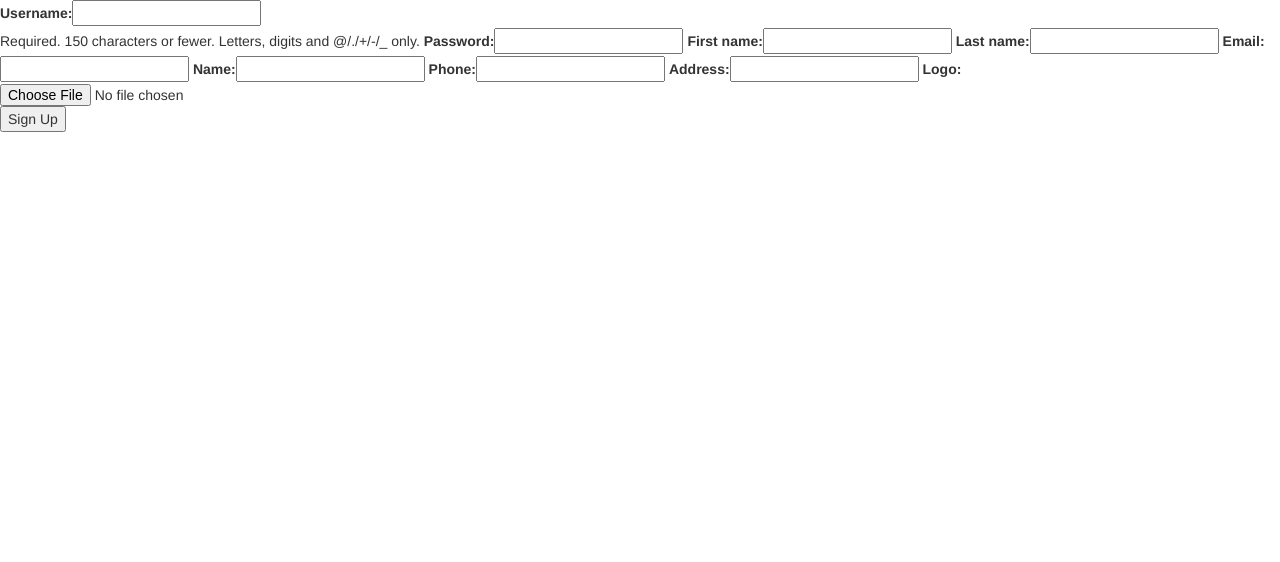
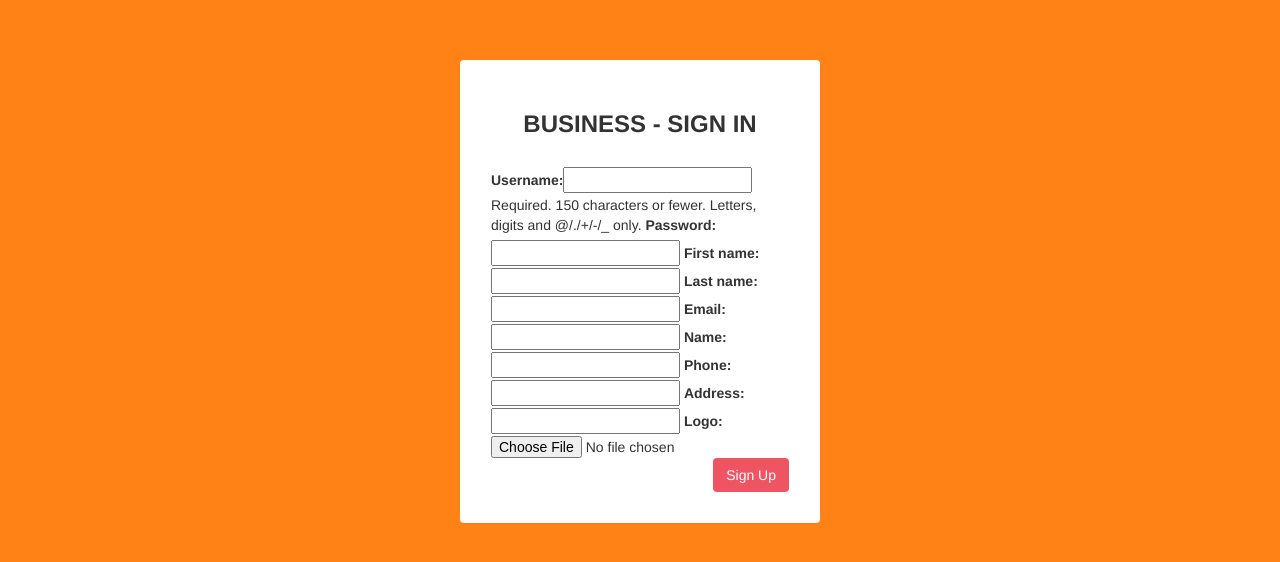
Before and after one commit to tzurch/fyideliver, a Django app: page /business/sign-up in a window 1280 px wide. Shown: the top 562 px of the page. Run offline with Django 3.2, Linux system fonts and the light colour scheme; some libraries are stand-ins or nearby versions.

Commit message:
sign up with bootstrap

```diff
--- a/fyideliver/urls.py
+++ b/fyideliver/urls.py
@@ -21,6 +21,11 @@ urlpatterns = [
     name = 'business-sign-up'),
   url(r'^business/$', views.business_home, name = 'business-home'),
 
+  url(r'^business/account/$',views.business_account, name = 'business-account'),
+  url(r'^business/product/$',views.business_product, name = 'business-product'),
+  url(r'^business/order/$',views.business_order, name = 'business-order'),
+  url(r'^business/report/$',views.business_report, name = 'business-report'),
+
   # sign in/ Sign Up sign out
   url(r'^api/social/', include('rest_framework_social_oauth2.urls')),
   # /convert-token (sign in/ sign up)
--- a/fyideliverapp/static/css/style.css
+++ b/fyideliverapp/static/css/style.css
@@ -0,0 +1,14 @@
+.bg-orange {
+  background-color: #FF8216;
+}
+
+.btn-pink {
+  color: white;
+  background-color: #EE5462;
+}
+
+.btn-pink:hover,
+.btn-pink:focus {
+  color: white;
+  background-color: #DA4F5D;
+}
--- a/fyideliverapp/templates/business/home.html
+++ b/fyideliverapp/templates/base.html
@@ -6,7 +6,7 @@
   <meta charset="UTF-8">
   <meta name="viewport" content="width=device-width, initial-scale=1.0">
   <meta http-equiv="X-UA-Compatible" content="ie=edge">
-  <title>Home Page</title>
+  <title>{% block title %}{% endblock %}</title>
 
   <link rel="stylesheet" href="{% static 'css/bootstrap.min.css' %}">
   <link rel="stylesheet" href="{% static 'css/style.css' %}">
@@ -14,7 +14,7 @@
   <script src="{% static 'js/bootstrap.min.js' %}"></script>
 </head>
 <body>
-    Business Page
-    <a href="{% url 'business-sign-out' %}">Log out</a>
+    {% block sidebar %}{% endblock %}
+    {% block page %}{% endblock %}
 </body>
 </html>
--- /dev/null
+++ b/fyideliverapp/templates/base_signup.html
@@ -0,0 +1,37 @@
+{% load staticfiles %}
+<!DOCTYPE html>
+
+<html lang="en">
+<head>
+  <meta charset="UTF-8">
+  <meta name="viewport" content="width=device-width, initial-scale=1.0">
+  <meta http-equiv="X-UA-Compatible" content="ie=edge">
+  <title>{% block title %}{% endblock %}</title>
+
+  <link rel="stylesheet" href="{% static 'css/bootstrap.min.css' %}">
+  <link rel="stylesheet" href="{% static 'css/style.css' %}">
+
+  <script src="{% static 'js/bootstrap.min.js' %}"></script>
+</head>
+<body class="bg-orange">
+
+  <div class="container">
+    <div class="row">
+      <div class="col-lg-4 col-lg-offset-4">
+        <br/>
+        <br/>
+        <br/>
+        <div class="panel panel-body">
+          <div class="panel-body">
+            <h3 class="text-center text-uppercase"><b>{% block heading %}{% endblock %}</b></h3>
+            <br/>
+            {% block content %}{% endblock %}
+          </div>
+
+        </div>
+      </div>
+    </div>
+  </div>
+
+</body>
+</html>
--- /dev/null
+++ b/fyideliverapp/templates/business/account.html
@@ -0,0 +1,5 @@
+{% extends 'business/base.html' %}
+
+{% block page %}
+  Business Account
+{% endblock %}
--- /dev/null
+++ b/fyideliverapp/templates/business/order.html
@@ -0,0 +1,5 @@
+{% extends 'business/base.html' %}
+
+{% block page %}
+  Business Order
+{% endblock %}
--- /dev/null
+++ b/fyideliverapp/templates/business/product.html
@@ -0,0 +1,5 @@
+{% extends 'business/base.html' %}
+
+{% block page %}
+  Business Product
+{% endblock %}
--- /dev/null
+++ b/fyideliverapp/templates/business/report.html
@@ -0,0 +1,5 @@
+{% extends 'business/base.html' %}
+
+{% block page %}
+  Business Report
+{% endblock %}
--- a/fyideliverapp/templates/business/sign_up.html
+++ b/fyideliverapp/templates/business/sign_up.html
@@ -1,25 +1,13 @@
-{% load staticfiles %}
-<!DOCTYPE html>
+{% extends 'base_signup.html' %}
 
-<html lang="en">
-<head>
-  <meta charset="UTF-8">
-  <meta name="viewport" content="width=device-width, initial-scale=1.0">
-  <meta http-equiv="X-UA-Compatible" content="ie=edge">
-  <title>Home Page</title>
+{% block title %}Sign In{% endblock %}
+{% block heading %}Business - Sign In{% endblock %}
 
-  <link rel="stylesheet" href="{% static 'css/bootstrap.min.css' %}">
-  <link rel="stylesheet" href="{% static 'css/style.css' %}">
-
-  <script src="{% static 'js/bootstrap.min.js' %}"></script>
-</head>
-<body>
+{% block content %}
     <form method="POST" enctype="multipart/form-data">
       {% csrf_token %}
       {{ user_form}}
       {{ business_form}}
-      <button type="submit">Sign Up</button>
+      <button type="submit" class="btn btn-pink pull-right">Sign Up</button>
     </form>
-
-</body>
-</html
+{% endblock %}
--- a/fyideliverapp/views.py
+++ b/fyideliverapp/views.py
@@ -11,6 +11,22 @@ def home(request):
 @login_required(login_url='/business/sign-in/')
 def business_home(request):
     return render(request, 'business/home.html', {})
+
+@login_required(login_url='/business/sign-in/')
+def business_account(request):
+    return render(request, 'business/account.html', {})
+
+@login_required(login_url='/business/sign-in/')
+def business_product(request):
+    return render(request, 'business/product.html', {})
+
+@login_required(login_url='/business/sign-in/')
+def business_order(request):
+    return render(request, 'business/order.html', {})
+
+@login_required(login_url='/business/sign-in/')
+def business_report(request):
+    return render(request, 'business/report.html', {})
 
 def business_sign_up(request):
     user_form = UserForm()
```
Also changed, not shown: fyideliverapp/templates/business/base.html (added, +17 -0 lines), fyideliverapp/templates/business/sign_in.html (+6 -17 lines).
